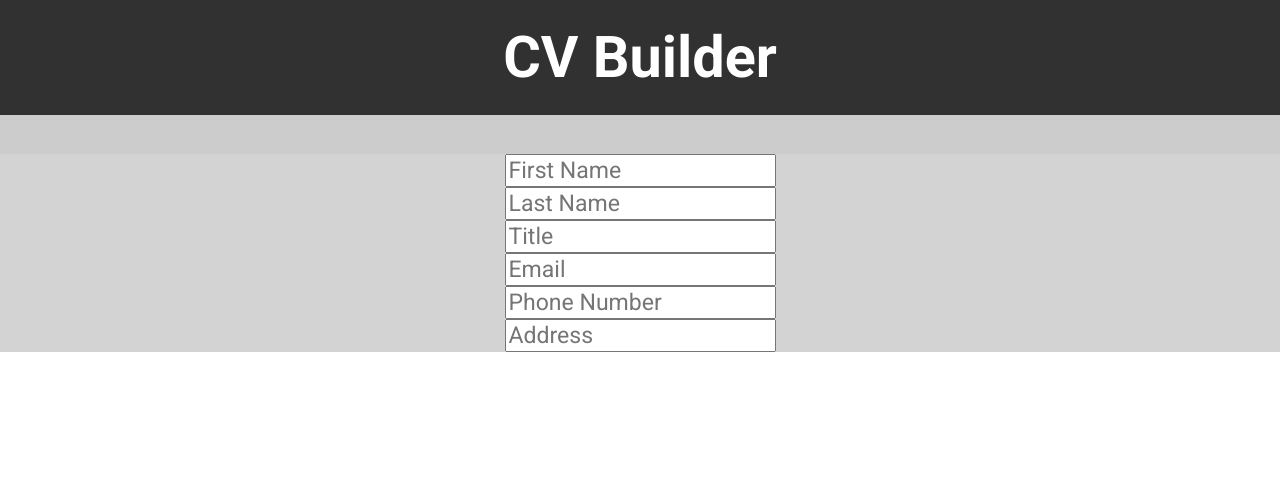
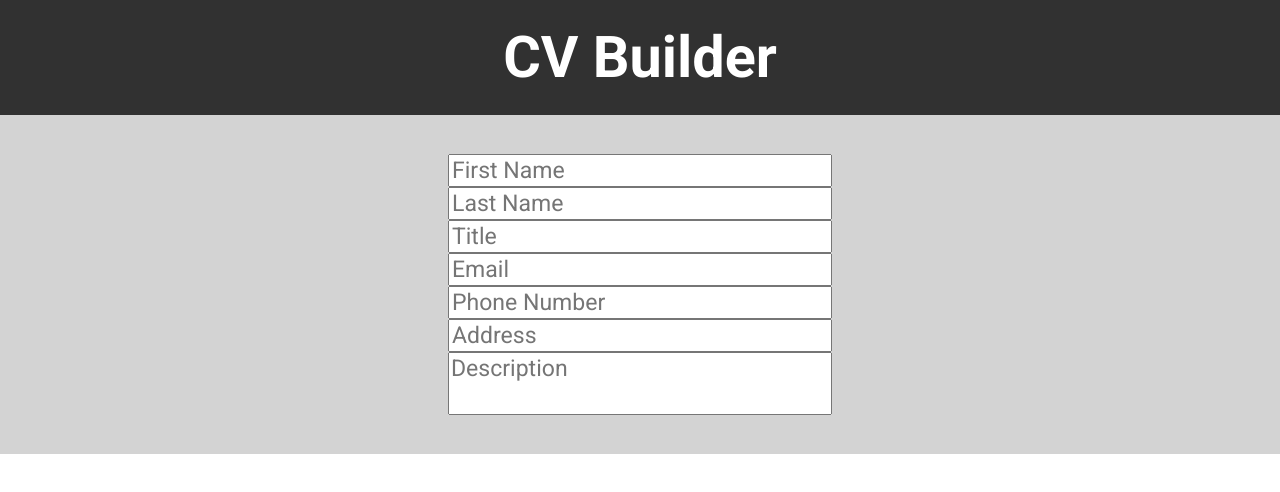
Before and after one commit to rob-noyes/cv-builder, a React (Create React App) app: page / in a window 1280 px wide. Shown: the top 492 px of the page. Built offline with nearby package versions, Linux system fonts and the light colour scheme.

Commit message:
updated CVForm

```diff
--- a/src/App.css
+++ b/src/App.css
@@ -26,7 +26,6 @@
   color: white;
   background: rgb(49, 49, 49);
   width: 100%;
-  margin-bottom: 2rem;
 }
 
 h1 {
@@ -37,3 +36,14 @@ h1 {
   display: flex;
   flex-direction: column;
 }
+
+.cvForm {
+  width: 30%;
+  padding: 2rem;
+}
+
+textarea {
+  resize: none;
+  height: 3rem;
+  text-align: left;
+}
--- a/src/components/cvForm/CVForm.js
+++ b/src/components/cvForm/CVForm.js
@@ -2,7 +2,7 @@ import Personal from './Personal';
 
 const CVForm = ({ cv, onChangePersonal }) => {
   return (
-    <div>
+    <div className="cvForm">
       <Personal personalInfo={cv.personalInfo} onChange={onChangePersonal} />
     </div>
   );
--- a/src/components/cvForm/Personal.js
+++ b/src/components/cvForm/Personal.js
@@ -43,6 +43,12 @@ const Personal = ({ personalInfo, onChange }) => {
         placeholder="Address"
         value={personalInfo.address}
       />
+      <textarea
+        onChange={(e) => onChange(e)}
+        name="description"
+        placeholder="Description"
+        value={personalInfo.description}
+      />
     </section>
   );
 };
--- a/src/components/cvForm/emptyCV.js
+++ b/src/components/cvForm/emptyCV.js
@@ -6,6 +6,7 @@ const emptyCV = {
     email: '',
     phoneNumber: '',
     address: '',
+    description: '',
   },
   experience: [
     {
```
